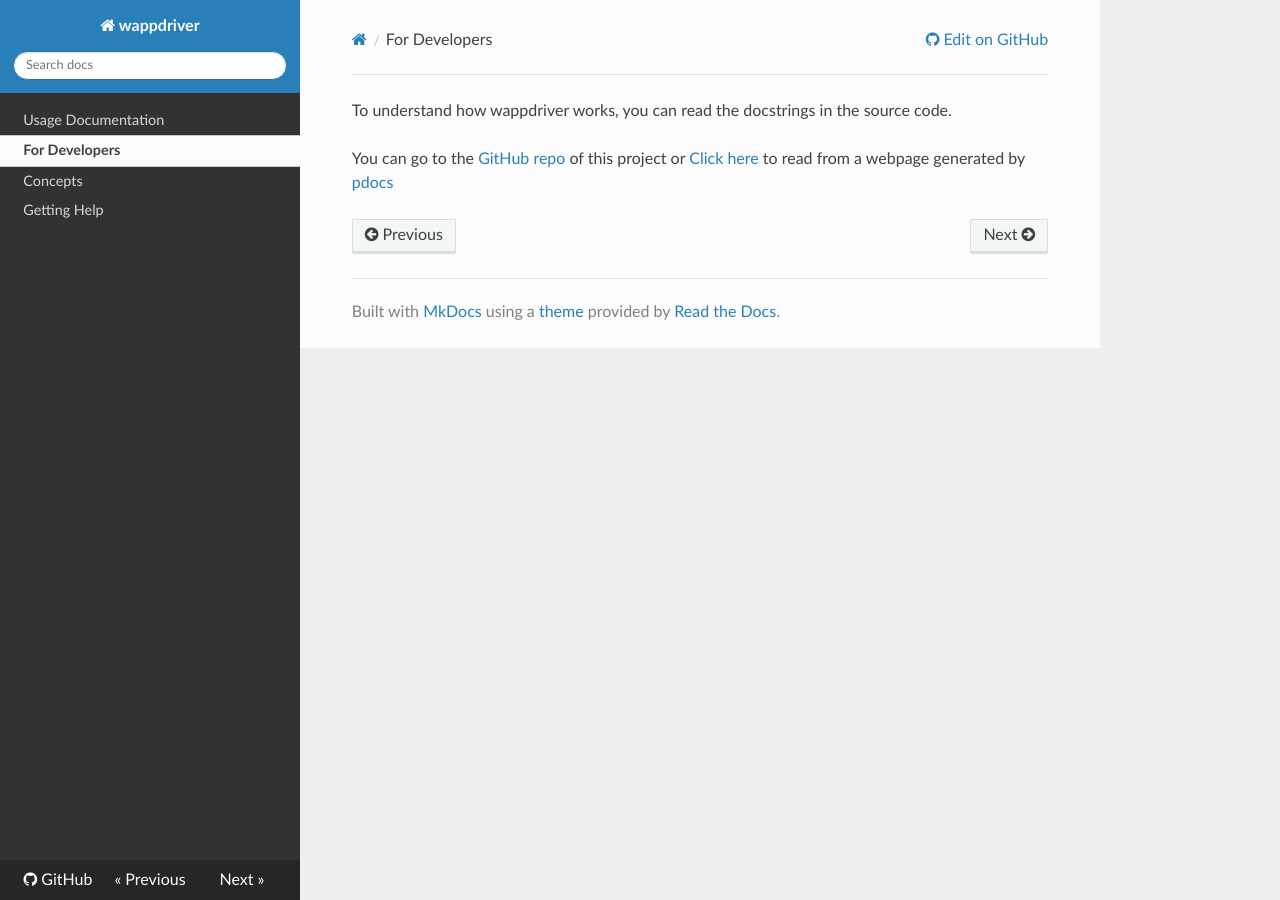
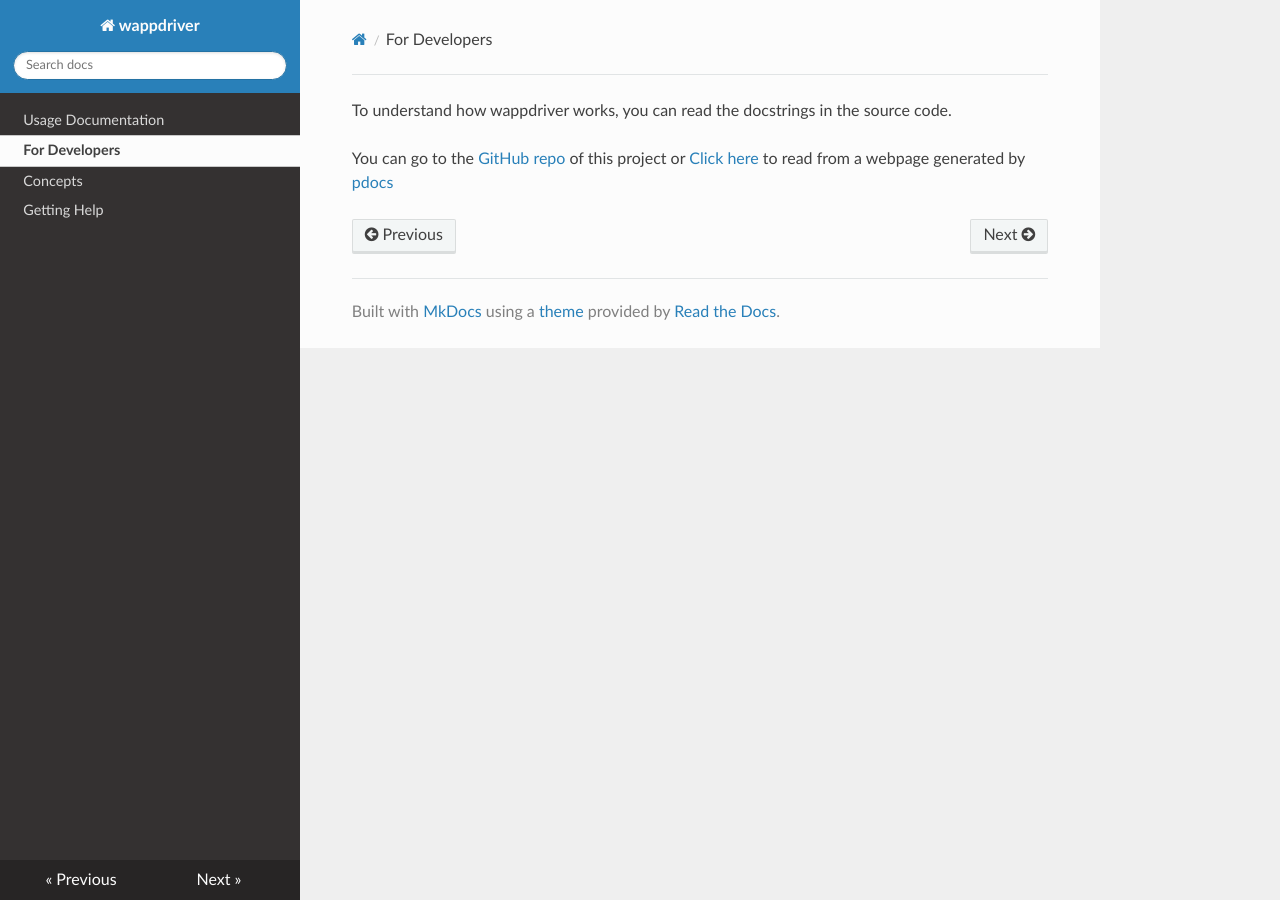
Before and after one commit to aahnik/wappdriver, an MkDocs documentation site: the page built from docs/For_Developers.md, in a window 1280 px wide. Built offline with MkDocs 1.6.1, drawn with Linux system fonts in a browser that asks for light colours; nearby versions of some CDN libraries; some of the changed lines change nothing that is shown.

Commit message:
auto-update Mon 19 Oct 23:30:52 IST 2020

```diff
--- a/mkdocs.yml
+++ b/mkdocs.yml
@@ -2,4 +2,3 @@
 theme:
   name: readthedocs
   navigation_depth: 3
-repo_url: https://github.com/aahnik/wappdriver
```
